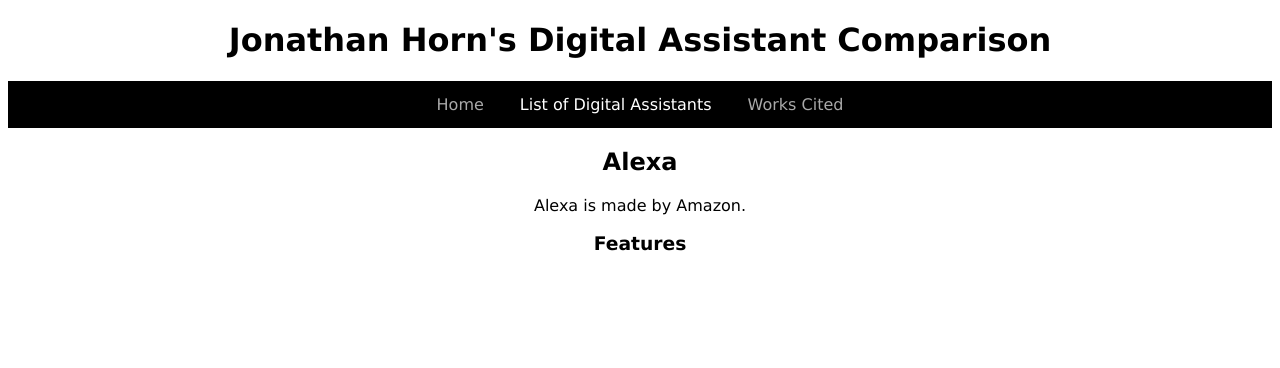
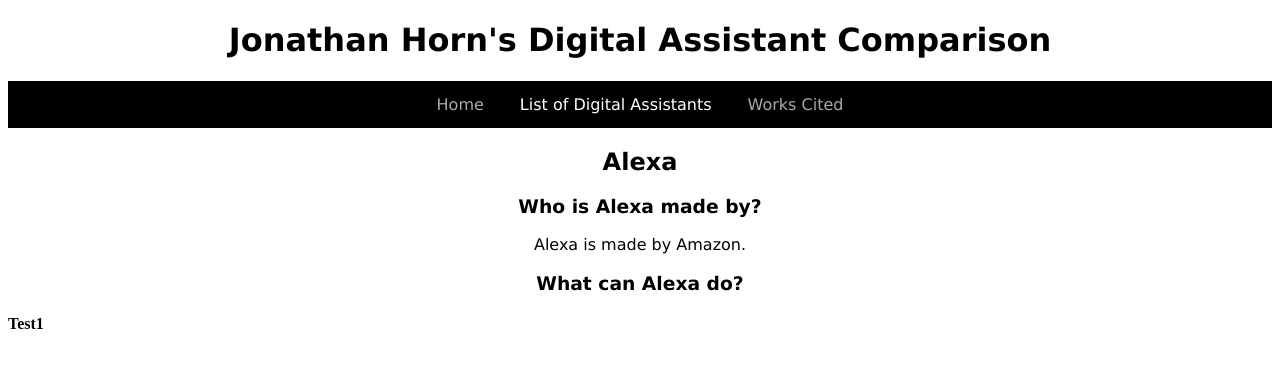
Before and after one commit to jhorn1992/jonathanhorndigitalassistantcomparison, a plain HTML site: page digital-assistants/alexa.html in a window 1280 px wide. Drawn offline with Linux system fonts and the light colour scheme.

Commit message:
changed some of the titles on the alexa.html page

```diff
--- a/digital-assistants/alexa.html
+++ b/digital-assistants/alexa.html
@@ -18,9 +18,13 @@
 
 <h2>Alexa</h2>
 
+<h3>Who is Alexa made by?</h3>
+
 <p>Alexa is made by Amazon.</p>
 
-<h3>Features</h3>
+<h3>What can Alexa do?</h3>
+
+<h4>Test1</h4>
 
 </body>
 </html>
```
